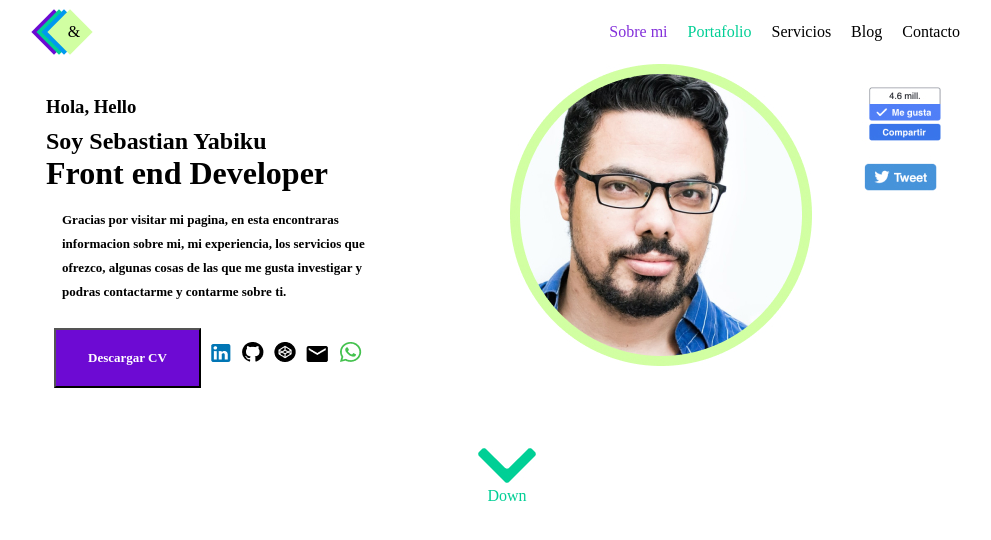
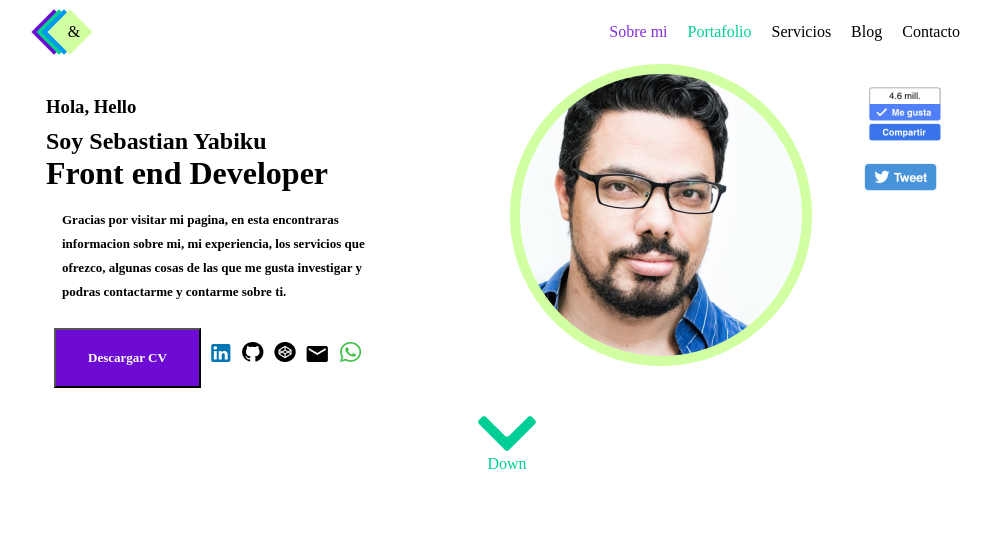
Before and after one commit to DSdaniel-sv/reto-grupal-new, a plain HTML site: page index.html in a window 1280 px wide. Shown: the whole page, without its empty margins (130-1121 px from the left). Drawn offline with Linux system fonts and the light colour scheme.

```diff
--- a/css/main.css
+++ b/css/main.css
@@ -187,7 +187,7 @@ a {
   justify-content: center;
   align-items: center;
   display: inline-block;
-  margin-top: 24rem;
+  margin-top: 22rem;
   margin-left: 28rem;
   text-align: center;
   position: absolute;
```
